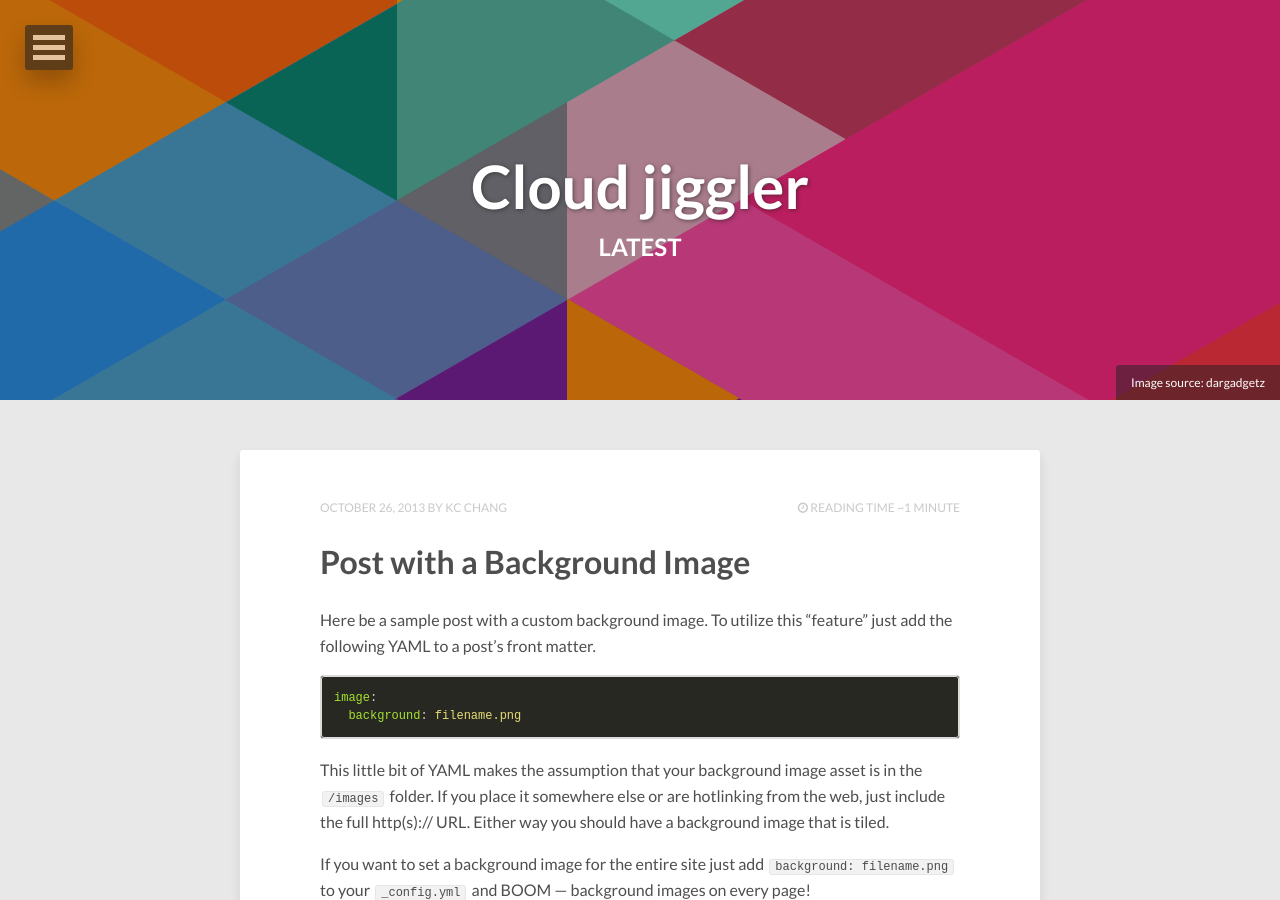
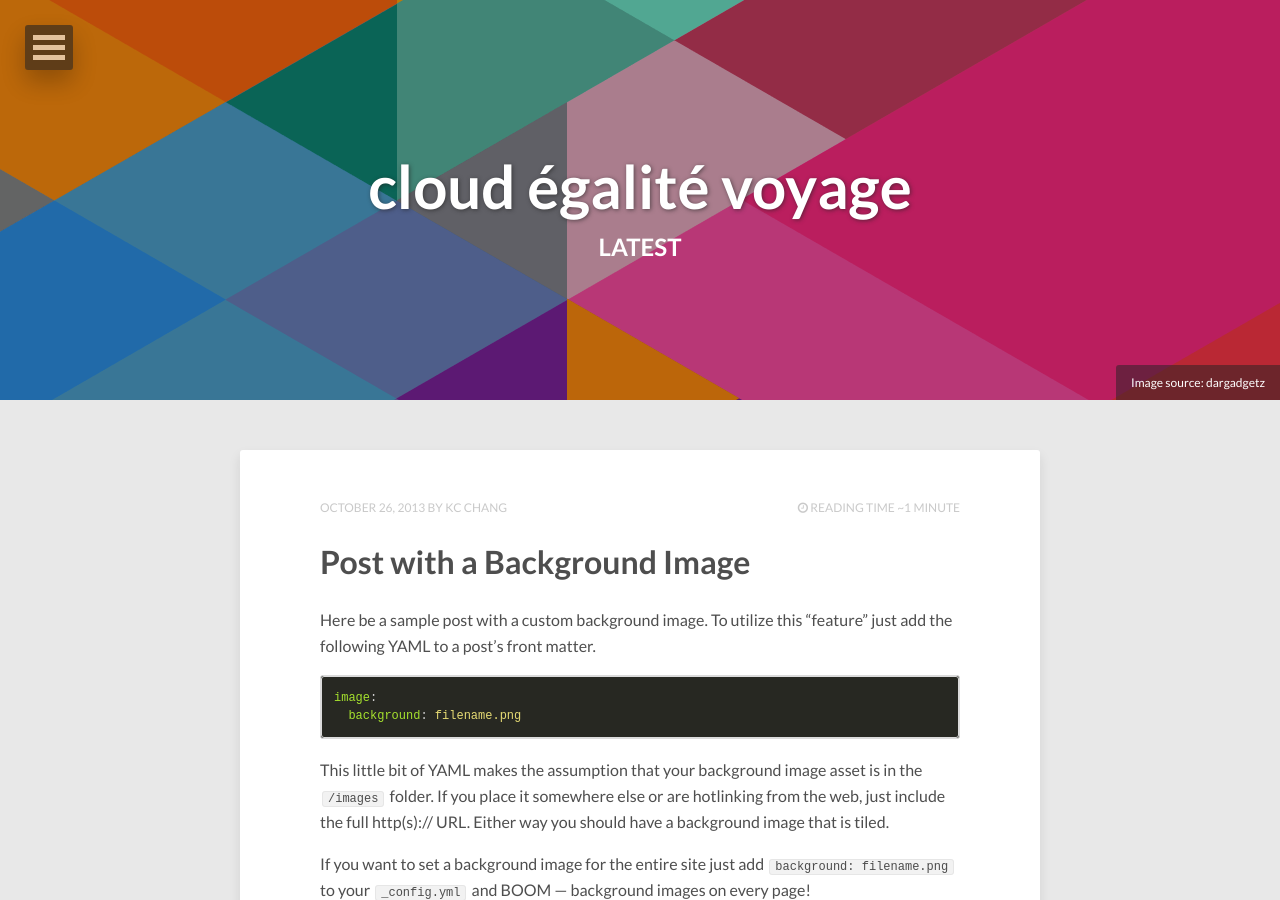
Before and after one commit to kcfigaro/kcfigaro.github.io, a Jekyll site: the page built from index.html, in a window 1280 px wide and 900 px high. Built offline with Jekyll 4.4.1, drawn with Linux system fonts in a browser that asks for light colours; nearby versions of some CDN libraries; the list of posts is cut into pages by our own code.

Commit message:
change title

```diff
--- a/_config.yml
+++ b/_config.yml
@@ -1,4 +1,4 @@
-title:            Cloud jiggler
+title:            cloud égalité voyage
 description:      Describe your website here.
 disqus_shortname:
 reading_time:     true
```
